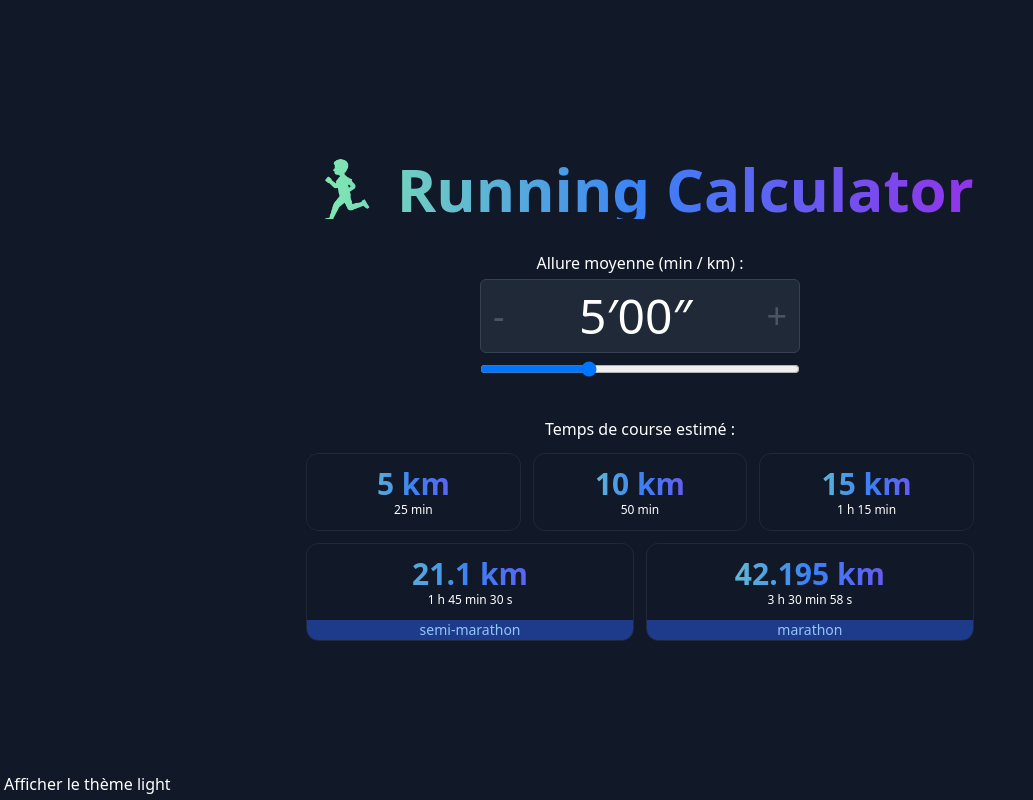
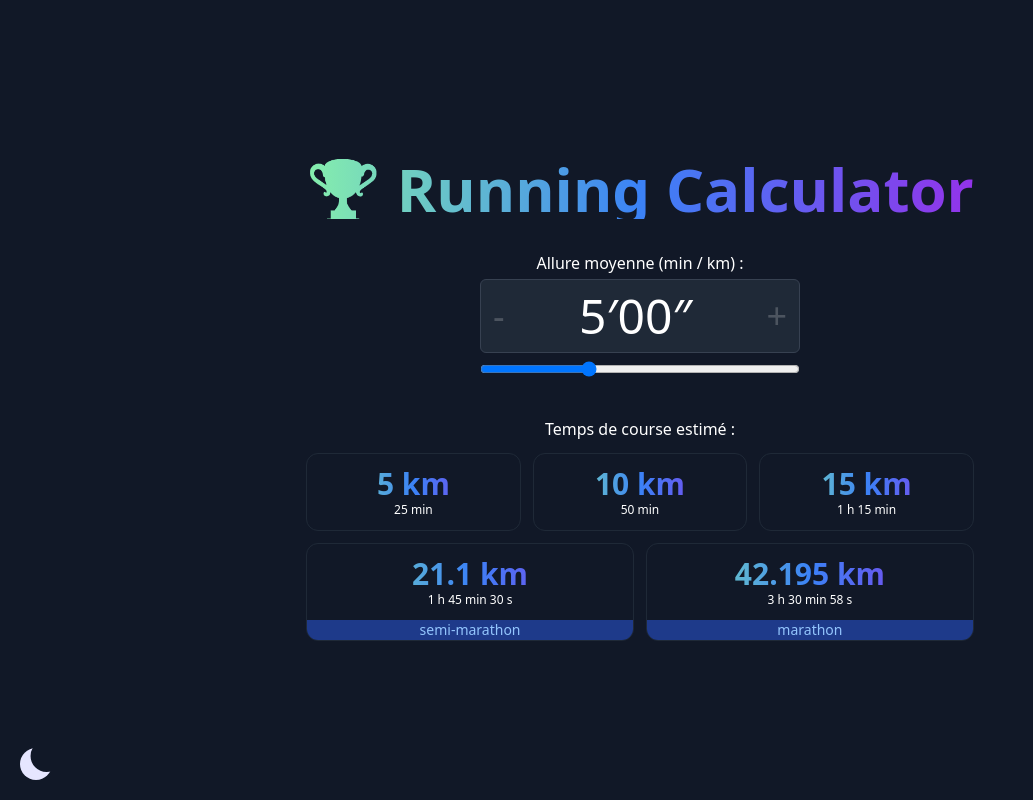
Before and after one commit to estitpab/running-calculator, a React (Vite) app: page / in a window 1280 px wide. Shown: the whole page, without its empty margins (0-1033 px from the left). Built offline with nearby package versions, Linux system fonts and the light colour scheme.

Commit message:
Add button for swithing theme

```diff
--- a/src/components/Header.tsx
+++ b/src/components/Header.tsx
@@ -1,5 +1,5 @@
 const Header = () => {
-  const pictoList = ["🏃‍♀️", "🏃", "🏃‍♂️"];
+  const pictoList = ["🏃‍♀️", "🏃", "🏃‍♂️","🏆"];
 
   const getRandomPicto = (arr: Array<string>) => {
     const randomIndex = Math.floor(Math.random() * arr.length);
--- a/src/components/PaceSelector.tsx
+++ b/src/components/PaceSelector.tsx
@@ -21,7 +21,7 @@ const PaceSelector = ({ pace, setPace }: Props) => {
       <h2>Allure moyenne (min / km) :</h2>
 
       <div
-        className={`flex text-center justify-between text-5xl p-3 mb-2 mt-1 w-full rounded-md border-gray-700 border border-solid ${clsx(
+        className={`flex text-center justify-between text-5xl p-3 mb-2 mt-1 w-full rounded-md border-gray-700 border border-solid transition duration-500 ${clsx(
           lightTheme ? "bg-gray-200 text-gray-900" : "bg-gray-800 text-white"
         )}`}
       >
--- /dev/null
+++ b/src/components/ThemeSwitcher.tsx
@@ -0,0 +1,16 @@
+interface Props {
+  handleOnChange: () => void;
+}
+
+const ThemeSwitcher = ({ handleOnChange }: Props) => {
+  return (
+    <input
+      id="toggle"
+      className="toggle"
+      type="checkbox"
+      onChange={handleOnChange}
+    />
+  );
+};
+
+export default ThemeSwitcher;
--- a/src/index.css
+++ b/src/index.css
@@ -2,8 +2,57 @@
 @tailwind components;
 @tailwind utilities;
 
-@layer components{
-    .title-gradient {
-        @apply bg-gradient-to-r from-green-300 via-blue-500 to-purple-600 font-extrabold bg-clip-text text-transparent;
+@layer components {
+  .title-gradient {
+    @apply bg-gradient-to-r from-green-300 via-blue-500 to-purple-600 font-extrabold bg-clip-text text-transparent;
+  }
+}
+
+/* Theme switcher */
+.toggle, .toggle:focus {
+  --size: 2rem;
+
+  all: unset;
+  position: fixed;
+  bottom: 20px;
+  left: 20px;
+  appearance: none;
+  outline: none;
+  cursor: pointer;
+
+  width: var(--size);
+  height: var(--size);
+  box-shadow: inset calc(var(--size) * 0.33) calc(var(--size) * -0.25) 0;
+  border-radius: 999px;
+  color: hsl(240, 100%, 95%);
+
+  transition: all 500ms;
+
+  &:checked {
+    --ray-size: calc(var(--size) * -0.4);
+    --offset-orthogonal: calc(var(--size) * 0.65);
+    --offset-diagonal: calc(var(--size) * 0.45);
+
+    transform: scale(0.75);
+    color: hsl(40, 100%, 50%);
+    box-shadow: inset 0 0 0 var(--size),
+      calc(var(--offset-orthogonal) * -1) 0 0 var(--ray-size),
+      var(--offset-orthogonal) 0 0 var(--ray-size),
+      0 calc(var(--offset-orthogonal) * -1) 0 var(--ray-size),
+      0 var(--offset-orthogonal) 0 var(--ray-size),
+      calc(var(--offset-diagonal) * -1) calc(var(--offset-diagonal) * -1) 0
+        var(--ray-size),
+      var(--offset-diagonal) var(--offset-diagonal) 0 var(--ray-size),
+      calc(var(--offset-diagonal) * -1) var(--offset-diagonal) 0 var(--ray-size),
+      var(--offset-diagonal) calc(var(--offset-diagonal) * -1) 0 var(--ray-size);
+  }
+}
+
+.toggle {
+  z-index: 1;
+  &:checked {
+    & ~ .background {
+      --bg: white;
     }
+  }
 }
--- a/src/layout/Layout.tsx
+++ b/src/layout/Layout.tsx
@@ -1,6 +1,7 @@
 import clsx from "clsx";
 import { ReactNode } from "react";
 import { useState, createContext } from "react";
+import ThemeSwitcher from "../components/ThemeSwitcher";
 
 interface Props {
   children?: ReactNode;
@@ -19,17 +20,18 @@ const Layout = ({ children }: Props) => {
   return (
     <ThemeContext.Provider value={theme}>
       <section
-        className={`min-h-screen ${clsx(
+        className={`min-h-screen transition duration-500 ${clsx(
           lightTheme ? "bg-white text-gray-900" : "bg-gray-900 text-white"
         )}`}
       >
         <div className="mx-auto max-w-screen-xl px-4 pt-10 flex h-screen lg:py-10 lg:items-center">
           <div className="mx-auto max-w-3xl text-center">{children}</div>
         </div>
-        <button onClick={handleThemeChange} className=" absolute bottom-1 left-1"
+        <ThemeSwitcher handleOnChange={handleThemeChange}/>
+        {/* <button onClick={handleThemeChange} className=" absolute bottom-1 left-1"
         >
           Afficher le thème {theme === "dark" ? "light" : "dark"}
-        </button>
+        </button> */}
       </section>
     </ThemeContext.Provider>
   );
```
